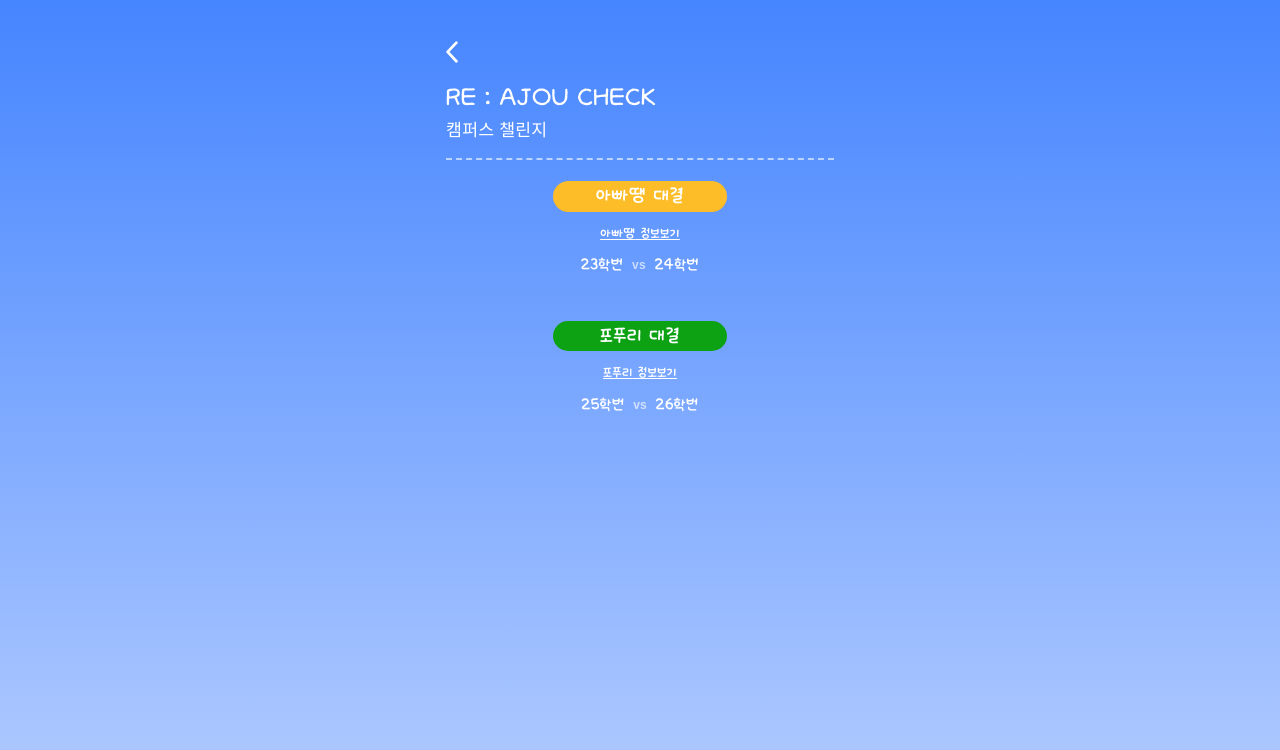
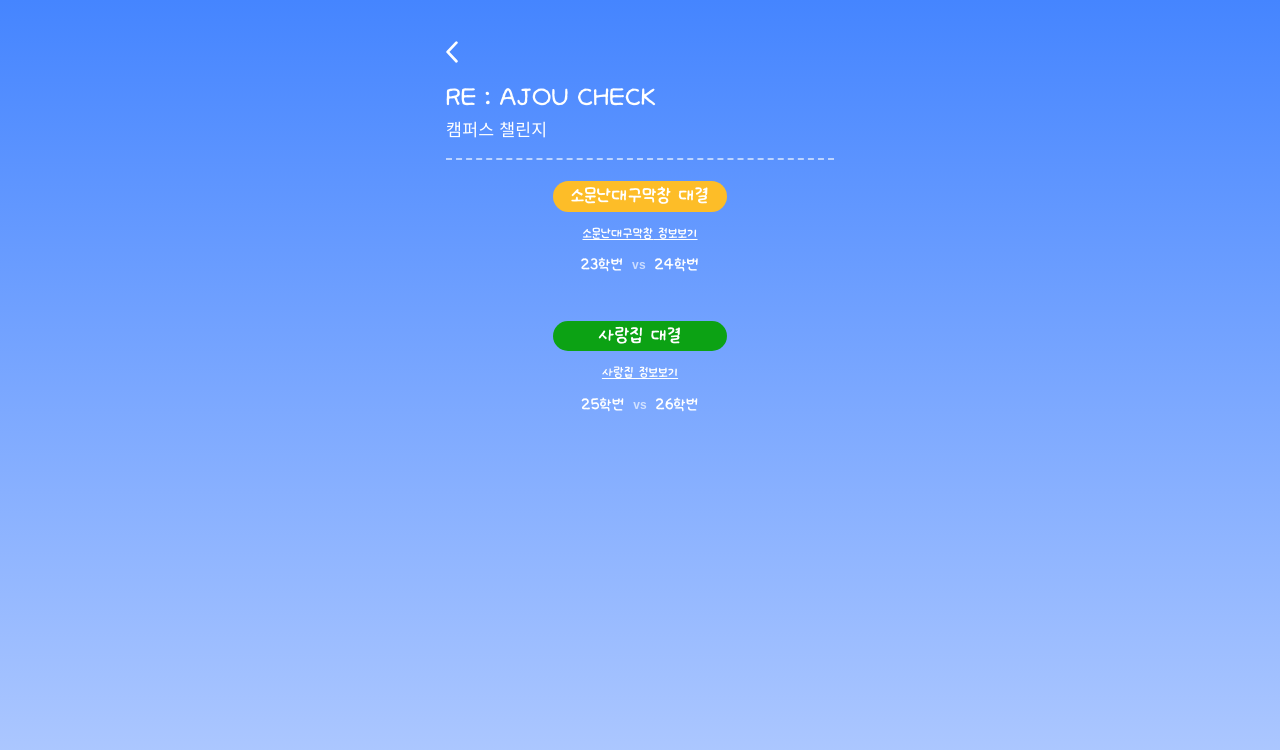
Before and after one commit to RE-CHECK/fe, a React (Vite) app: page /battle/week3 in a window 1280 px wide. Shown: the top 750 px of the page. Built offline with nearby package versions, Linux system fonts and the light colour scheme; no server answers.

Commit message:
:bug:fix: 3주차 제휴매장 정보 수정

```diff
--- a/src/pages/BattleWeek3.jsx
+++ b/src/pages/BattleWeek3.jsx
@@ -8,35 +8,34 @@ import char1 from '../assets/image/3주차_1.svg'
 import char2 from '../assets/image/3주차_2.svg'
 import charDraw from '../assets/image/3주차_무승부.svg'
 
-import ImgAppaTaeng1 from '../assets/image/store/아빠땡1.svg'
-import ImgAppaTaeng2 from '../assets/image/store/아빠땡2.svg'
-import ImgPopuri1    from '../assets/image/store/포푸리1.svg'
-import ImgPopuri2    from '../assets/image/store/포푸리2.svg'
+import ImgSarangjip     from '../assets/image/store/사랑집.svg'
+import ImgSodaemak1     from '../assets/image/store/소대막1.svg'
+import ImgSodaemak2     from '../assets/image/store/소대막2.svg'
 
 const MATCHUPS_CONFIG = [
   {
-    storeName: '아빠땡',
-    infoLabel: '아빠땡',
+    storeName: '소문난대구막창',
+    infoLabel: '소문난대구막창',
     storeColor: '#fdbd28',
     year1Label: '23학번',
     year2Label: '24학번',
     badge1: '팀23',
     badge2: '팀24',
     info: {
-      badgeName:   '아빠땡',
-      images:      [ImgAppaTaeng1, ImgAppaTaeng2],
+      badgeName:   '소문난대구막창',
+      images:      [ImgSodaemak1, ImgSodaemak2],
       imageRatios: [576, 418],
       imageHeight: 32.6,
       color:       '#fdbd28',
-      address:     '경기 수원시 영통구 월드컵로 193번길 15 2층',
-      hours:       '매일 8:00~22:00 / 매주 일요일 휴무',
-      phone:       '0507-1373-7260',
-      desc:        '순공시간 2시간 확보되는 잠봉뵈르 맛집 카페',
+      address:     '경기 수원시 영통구 월드컵로193번길 77',
+      hours:       '매일 15:30~26:00',
+      phone:       '031-212-2213',
+      desc:        '아주대 최고 가성비 고기집',
     },
   },
   {
-    storeName: '포푸리',
-    infoLabel: '포푸리',
+    storeName: '사랑집',
+    infoLabel: '사랑집',
     storeColor: '#0ca214',
     year1Label: '25학번',
     year2Label: '26학번',
@@ -44,13 +43,13 @@ const MATCHUPS_CONFIG = [
     badge2: '팀26',
     info: {
       badgeName:   '포푸리',
-      images:      [ImgPopuri1, ImgPopuri2],
+      images:      [ImgSarangjip],
       imageRatios: [1, 1],
       color:       '#0ca214',
-      address:     '경기 수원시 영통구 월드컵로 179번길 32-3',
-      hours:       '매일11:00~23:00 / 매주 일요일 휴무',
-      phone:       '010-3012-3856',
-      desc:        '들어가자마자 에겐되는 케이크가 맛있는 예카',
+      address:     '경기 수원시 팔달구 아주로39번길 18-7 1층',
+      hours:       '매일 11:00~22:00 / 브레이크타임 14:30~16:30',
+      phone:       '0507-1349-9209',
+      desc:        '눈 뜨면 없어져 있는 돼지김치구이 맛집',
     },
   },
 ]
```
